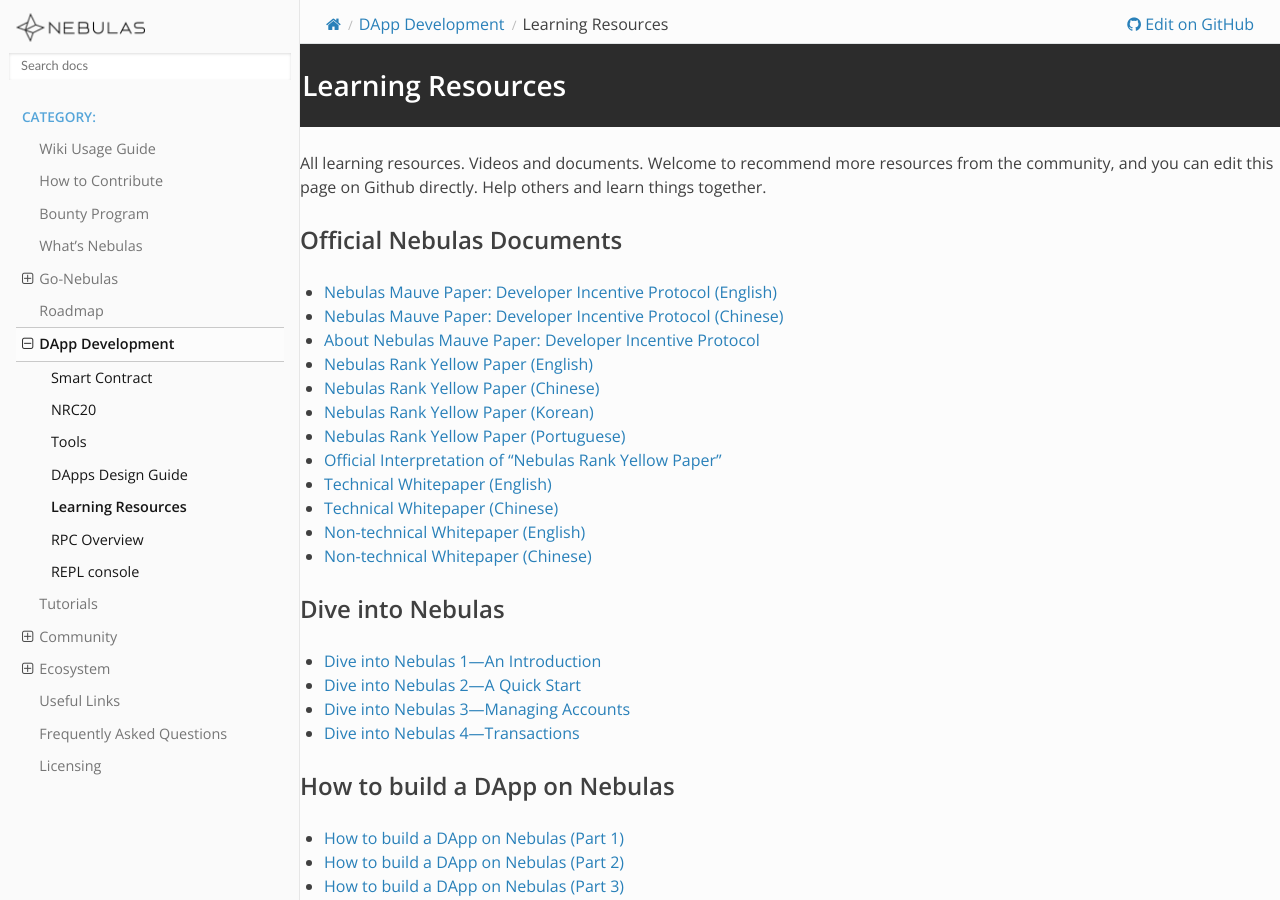
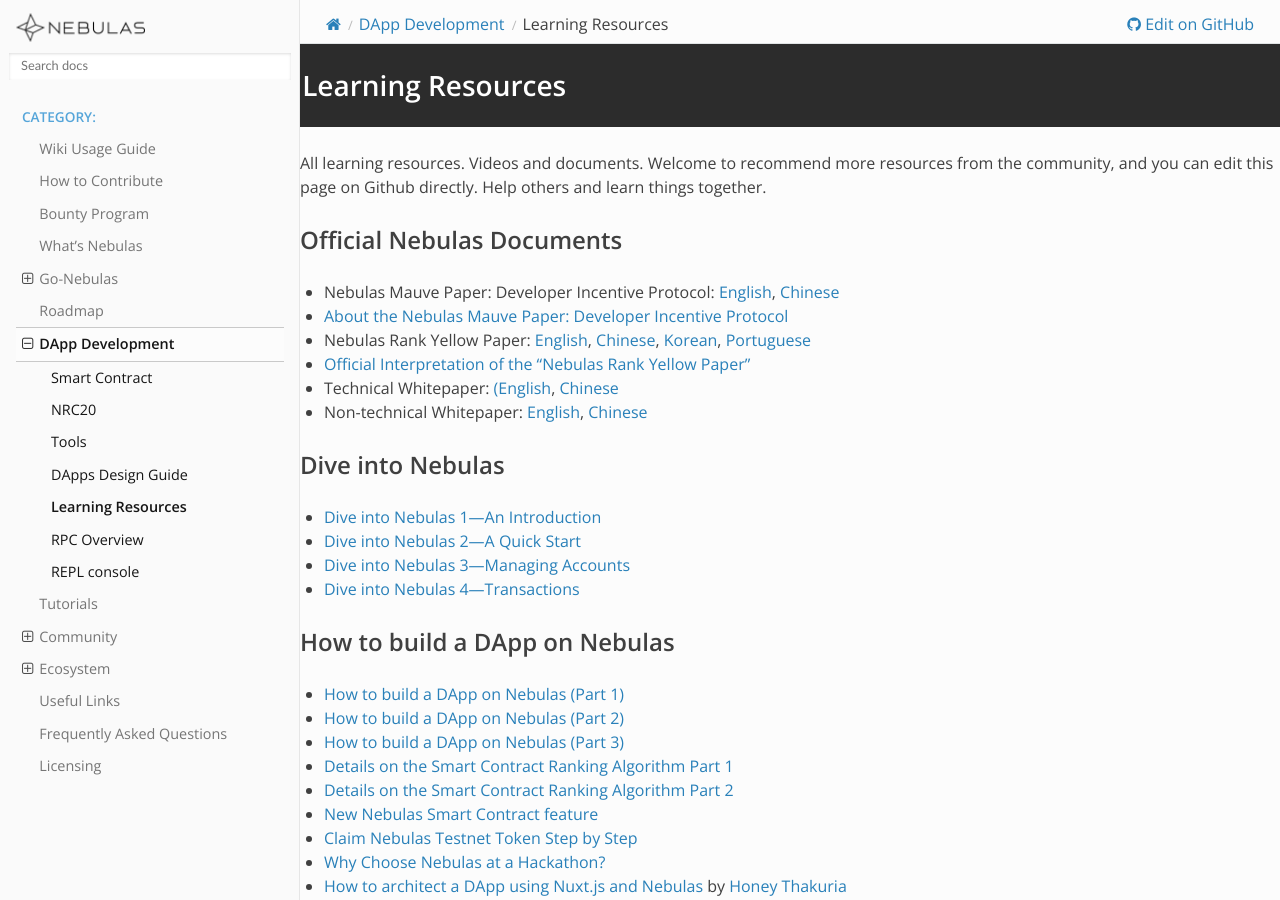
Before and after one commit to nebulasio/nebdocs, a Sphinx documentation site: the page built from docs/dapp-development/learning-resources.md, in a window 1280 px wide and 900 px high. Built offline with Sphinx 7.4.7 and the Read the Docs theme 2.0.0, drawn with Linux system fonts in a browser that asks for light colours; pages that are not in the unit, such as notebooks, are missing from menus.

Commit message:
Update learning-resources.md

```diff
--- a/docs/dapp-development/learning-resources.md
+++ b/docs/dapp-development/learning-resources.md
@@ -5,22 +5,15 @@
 
 ## Official Nebulas Documents
 
-- [Nebulas Mauve Paper: Developer Incentive Protocol (English)](https://nebulas.io/docs/NebulasMauvepaper.pdf)
-- [Nebulas Mauve Paper: Developer Incentive Protocol (Chinese)](https://nebulas.io/docs/NebulasMauvepaperZh.pdf)
-- [About Nebulas Mauve Paper: Developer Incentive Protocol](https://medium.com/nebulasio/nebulas-mauve-paper-developer-incentive-protocol-37bb90e52a20)
+- Nebulas Mauve Paper: Developer Incentive Protocol: [English](https://nebulas.io/docs/NebulasMauvepaper.pdf), [Chinese](https://nebulas.io/docs/NebulasMauvepaperZh.pdf)
+- [About the Nebulas Mauve Paper: Developer Incentive Protocol](https://medium.com/nebulasio/nebulas-mauve-paper-developer-incentive-protocol-37bb90e52a20)
 
-- [Nebulas Rank Yellow Paper (English)](https://nebulas.io/docs/NebulasYellowpaper.pdf)
-- [Nebulas Rank Yellow Paper (Chinese)](https://nebulas.io/docs/NebulasYellowpaperZh.pdf)
-- [Nebulas Rank Yellow Paper (Korean)](https://nebulas.io/docs/NebulasYellowpaperKr.pdf)
-- [Nebulas Rank Yellow Paper (Portuguese)](https://nebulas.io/docs/NebulasYellowpaperPt.pdf)
-- [Official Interpretation of “Nebulas Rank Yellow Paper”](https://medium.com/nebulasio/official-interpretation-of-nebulas-rank-yellow-paper-dd18293cd9a9)
+- Nebulas Rank Yellow Paper: [English](https://nebulas.io/docs/NebulasYellowpaper.pdf), [Chinese](https://nebulas.io/docs/NebulasYellowpaperZh.pdf), [Korean](https://nebulas.io/docs/NebulasYellowpaperKr.pdf), [Portuguese](https://nebulas.io/docs/NebulasYellowpaperPt.pdf)
+- [Official Interpretation of the “Nebulas Rank Yellow Paper”](https://medium.com/nebulasio/official-interpretation-of-nebulas-rank-yellow-paper-dd18293cd9a9)
 
-- [Technical Whitepaper (English)](https://nebulas.io/docs/NebulasTechnicalWhitepaper.pdf)
-- [Technical Whitepaper (Chinese)](https://nebulas.io/docs/NebulasTechnicalWhitepaperZh.pdf)
+- Technical Whitepaper: [(English](https://nebulas.io/docs/NebulasTechnicalWhitepaper.pdf), [Chinese](https://nebulas.io/docs/NebulasTechnicalWhitepaperZh.pdf)
 
-- [Non-technical Whitepaper (English)](https://nebulas.io/docs/NebulasWhitepaper.pdf)
-- [Non-technical Whitepaper (Chinese)](https://nebulas.io/docs/NebulasWhitepaperZh.pdf)
-
+- Non-technical Whitepaper: [English](https://nebulas.io/docs/NebulasWhitepaper.pdf), [Chinese](https://nebulas.io/docs/NebulasWhitepaperZh.pdf)
 
 ## Dive into Nebulas
 
```
